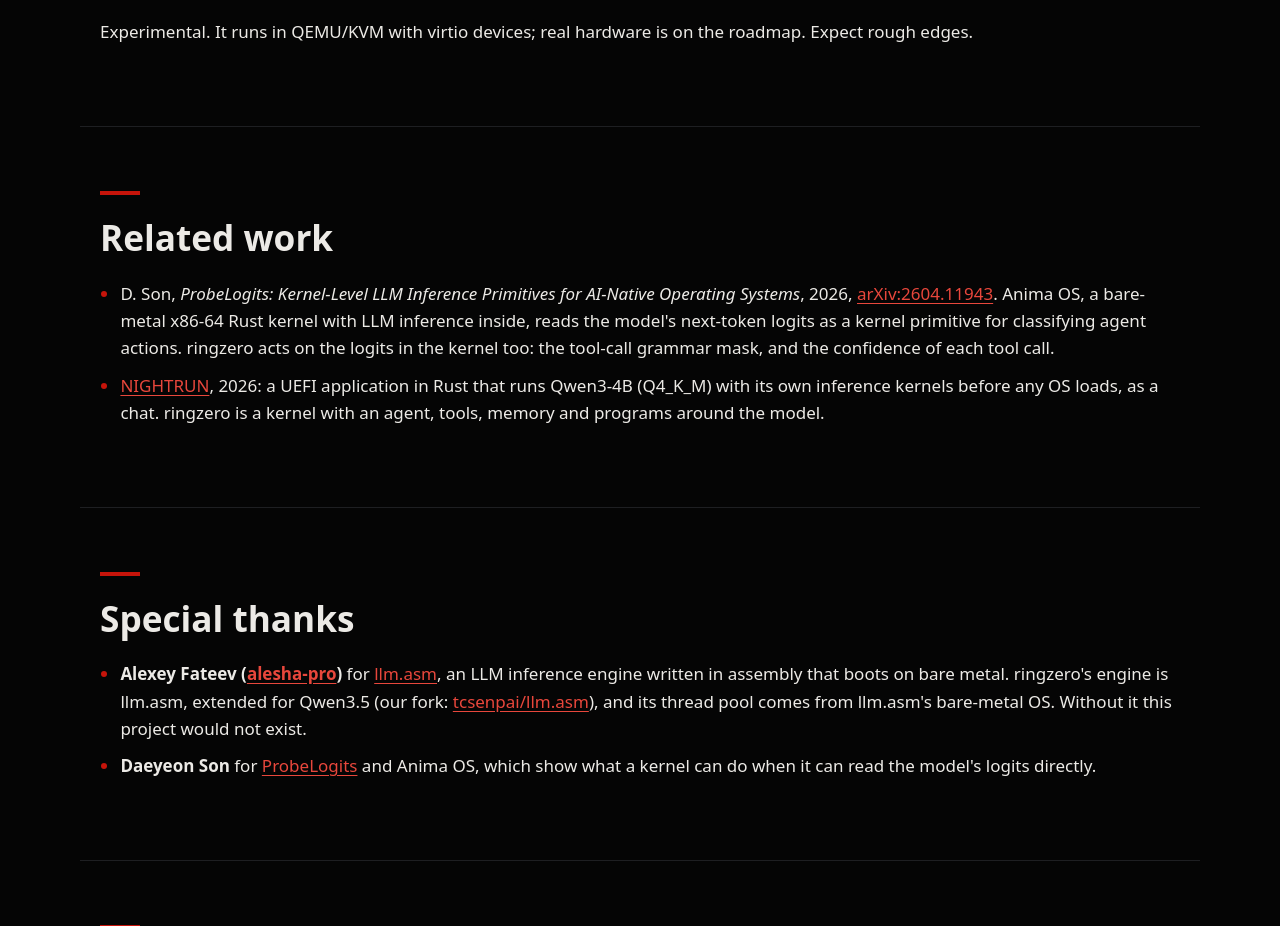
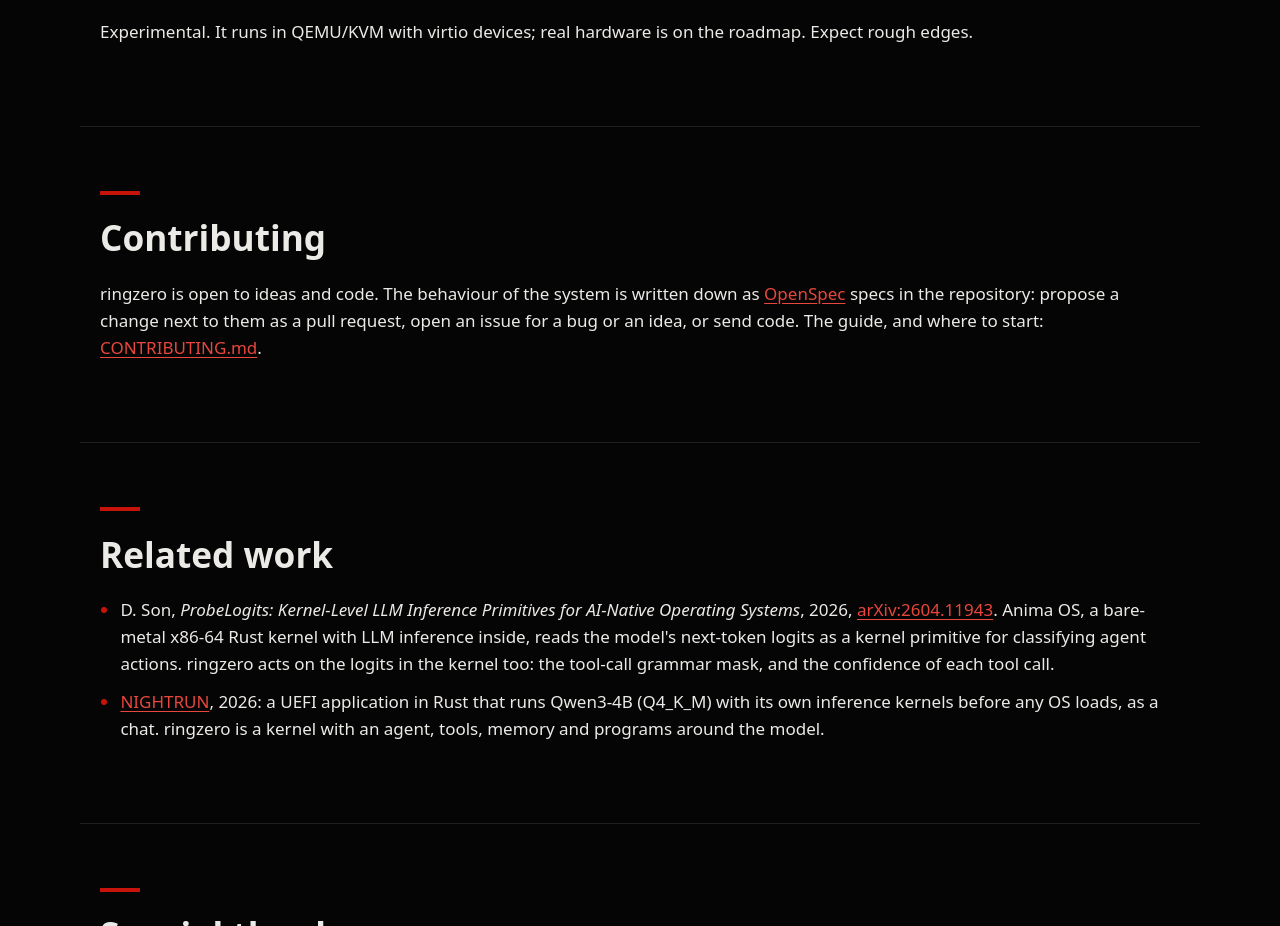
Before and after one commit to tcsenpai/ringzero, a plain HTML site: page site/index.html in a window 1280 px wide. Shown: the part 5990-6916 px from the top of the page. Drawn offline with Linux system fonts and the light colour scheme.

Commit message:
docs: site Contributing section

```diff
--- a/site/index.html
+++ b/site/index.html
@@ -223,6 +223,14 @@ create a table in /shop.db with sqlite, add three products with prices, and tell
   <p>Experimental. It runs in QEMU/KVM with virtio devices; real hardware is on the roadmap. Expect rough edges.</p>
 </section>
 
+<section id="contribute" class="wrap">
+  <h2>Contributing</h2>
+  <p>ringzero is open to ideas and code. The behaviour of the system is written down as
+    <a href="https://github.com/Fission-AI/OpenSpec">OpenSpec</a> specs in the repository: propose a change next to
+    them as a pull request, open an issue for a bug or an idea, or send code. The guide, and where to start:
+    <a href="https://github.com/tcsenpai/ringzero/blob/main/CONTRIBUTING.md">CONTRIBUTING.md</a>.</p>
+</section>
+
 <section id="related" class="wrap">
   <h2>Related work</h2>
   <ul class="plain">
```
